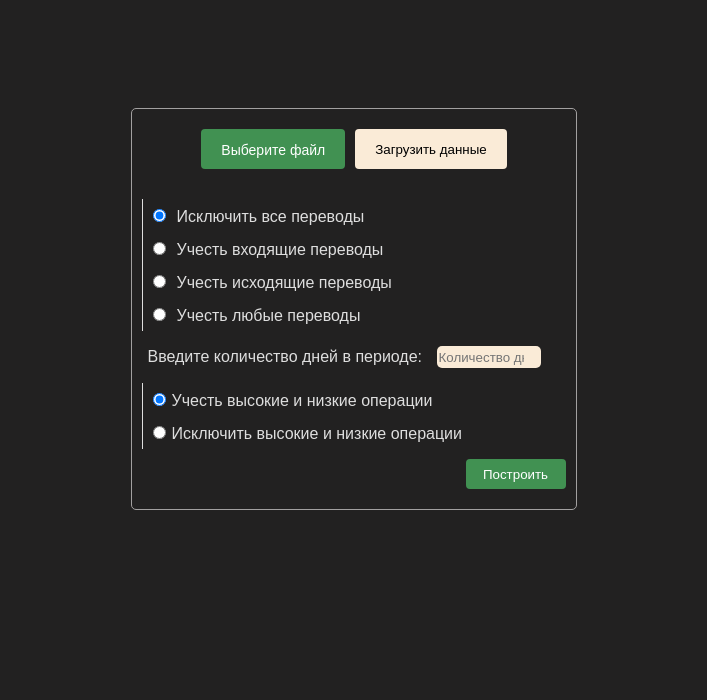
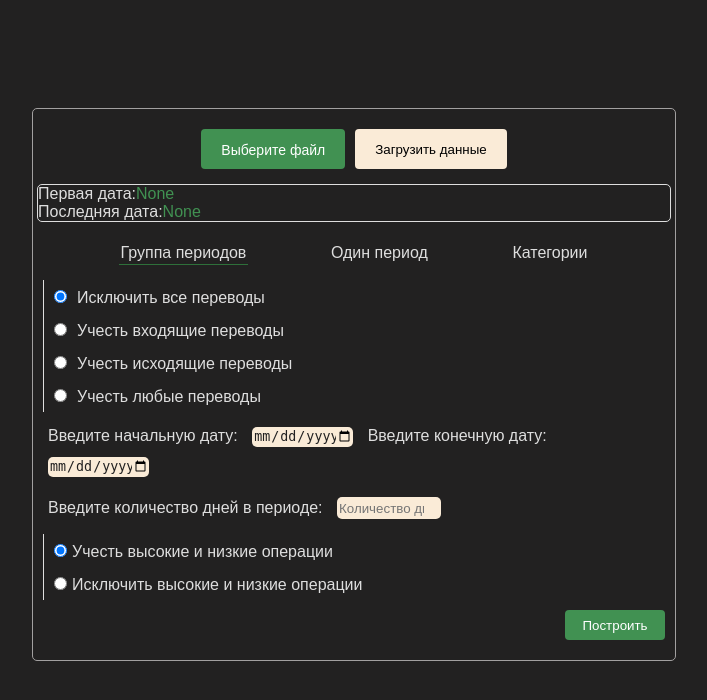
Before and after one commit to Leysnik/EAS-python, a Flask app: page / in a window 1280 px wide. Shown: the top 700 px of the page, without its empty margins (286-993 px from the left). Run offline with Flask 3, Linux system fonts and the light colour scheme; parts of the project's set-up code (start-up, migrations or seed data) failed here and were passed over.

Commit message:
update interface(js, build hist params)

```diff
--- a/static/css/stylesheet.css
+++ b/static/css/stylesheet.css
@@ -136,3 +136,36 @@
 .text-group input:hover{
 	background-color: rgb(203, 193, 180);
 }
+.title h1{
+	border-bottom: 1px solid white;
+}
+.select-container{
+	display: flex;
+	flex-direction: row;
+	justify-content: space-evenly;
+
+}
+.select-container span{
+	padding: 2px;
+	cursor: pointer;
+	transition: all 0.2s;
+}
+
+.select-container span:hover{
+	border-bottom: solid 1px;
+	color:rgb(175, 175, 175);
+}
+.info-bd{
+	border-radius: 5px;
+	border: 1px solid;
+	width:100%;
+}
+.info-bd span:last-child{
+	color:#419152;
+}
+.disabled{
+	display: none !important;
+}
+.selected-type{
+	border-bottom: #2E703A 1px solid;
+}
--- a/templates/index.html
+++ b/templates/index.html
@@ -15,23 +15,35 @@
           </label>
             <button>Загрузить данные</button>
         </form>
-        <form action="/build" method="GET" class="upload-form column">
-            <div class="radio-group">
+        <div class="info-bd">
+            <div class="info-element"><span>Первая дата:</span><span>None</span></div>
+            <div class="info-element"><span></span>Последняя дата:<span>None</span></div>
+        </div>
+        <form action="/build" method="GET" class="upload-form column" id="build_form">
+            <div class="select-container"><span id="list_periods">Группа периодов</span><span id="one_period">Один период</span><span id="categories">Категории</span></div>
+            <div class="radio-group" id="transfers">
                 <label for="rr1"><input id="rr1" type="radio" name="remittance" value="0" checked><span>Исключить все переводы</span></label>
                 <label for="rr2"><input id="rr2" type="radio" name="remittance" value="1"><span>Учесть входящие переводы</span></label>
                 <label for="rr3"><input id="rr3" type="radio" name="remittance" value="2"><span>Учесть исходящие переводы</span></label>
                 <label for="rr4"><input id="rr4" type="radio" name="remittance" value="3"><span>Учесть любые переводы</span></label>
             </div>
             <div class="text-group">
+                <label for="start_date">Введите начальную дату:</label>
+                <input type="date" id="start_date" name="start_date" value="" required>
+                <label for="end_date">Введите конечную дату:</label>
+                <input type="date" id="end_date" name="end_date" value="" required>
+            </div>
+            <div class="text-group" id="periods_tau">
                 <label for="period">Введите количество дней в периоде:</label>
-                <input type="number" value="" placeholder="Количество дней в периоде:">
+                <input type="number" id="period" name="period" value="" placeholder="Количество дней в периоде:" required>
             </div>
-            <div class="radio-group">
+            <div class="radio-group" id="HLoperations">
                 <label for="HLtrue"><input type="radio" name="HLoperations" id="HLtrue" value="1" checked>Учесть высокие и низкие операции</label>
                 <label for="HLfalse"><input type="radio" name="HLoperations" id="HLfalse" value="0">Исключить высокие и низкие операции</label>
             </div>
             <input type="submit" value="Построить">
         </form>
     </div>
+    <script src="../static/js/main_script.js"></script>
 </body>
 </html>
```
Also changed, not shown: static/js/main_script.js (added, +48 -0 lines).
